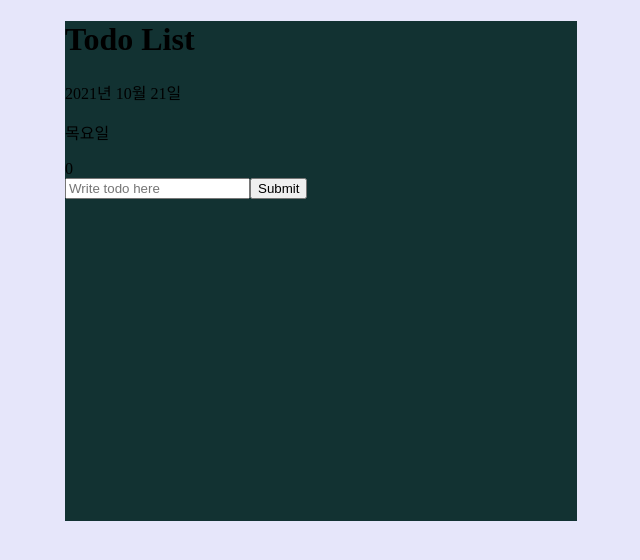
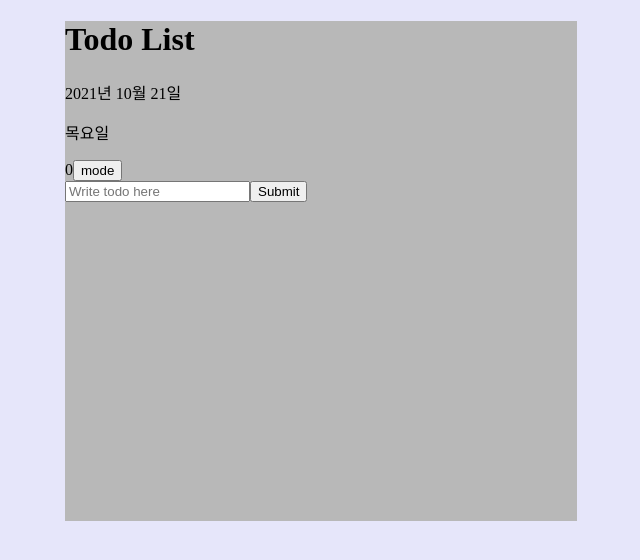
Before and after one commit to dkssyddico/react_redux_todo, a React (Create React App) app: page / in a window 1280 px wide. Shown: the top 560 px of the page, without its empty margins (319-959 px from the left). Built offline with nearby package versions, Linux system fonts and the light colour scheme.

Commit message:
making draft change theme mode

```diff
--- a/src/components/App.js
+++ b/src/components/App.js
@@ -1,19 +1,18 @@
-import React from 'react';
+import React, { useState } from 'react';
 import { ThemeProvider } from 'styled-components';
 import GlobalStyle from './GlobalStyle';
+import { lightTheme, darkTheme } from './theme';
 import TodoContainer from './TodoContainer';
 
 function App() {
-  const theme = {
-    colors: {
-      bgColor: '#123232',
-    },
-  };
+  const [themeMode, setThemeMode] = useState('light');
+  const theme = themeMode === 'light' ? lightTheme : darkTheme;
+  const toggleTheme = () => setThemeMode(themeMode === 'light' ? 'dark' : 'light');
   return (
     <>
       <ThemeProvider theme={theme}>
         <GlobalStyle />
-        <TodoContainer />
+        <TodoContainer toggleTheme={toggleTheme} />
       </ThemeProvider>
     </>
   );
--- a/src/components/TodoContainer.js
+++ b/src/components/TodoContainer.js
@@ -13,11 +13,11 @@ const Main = styled.main`
   background-color: ${(props) => props.theme.colors.bgColor};
 `;
 
-function TodoContainer({ todos }) {
+function TodoContainer({ todos, toggleTheme }) {
   const completeTodos = todos.filter((todo) => todo.complete === true);
   return (
     <Main>
-      <TodoHeader />
+      <TodoHeader toggleTheme={toggleTheme} />
       <AddTodoForm />
       {completeTodos.length > 0 && <CompletedTodos />}
       <TodoList />
--- a/src/components/TodoHeader.js
+++ b/src/components/TodoHeader.js
@@ -1,7 +1,7 @@
 import React from 'react';
 import { connect } from 'react-redux';
 
-function TodoHeader({ todos }) {
+function TodoHeader({ todos, toggleTheme }) {
   const incompleteTodos = todos.filter((todo) => todo.complete === false);
   const today = new Date();
   const dateString = today.toLocaleDateString('ko-KR', {
@@ -19,6 +19,7 @@ function TodoHeader({ todos }) {
       <p>{dateString}</p>
       <p>{day}</p>
       <span>{incompleteTodos.length}</span>
+      <button onClick={toggleTheme}>mode</button>
     </header>
   );
 }
--- /dev/null
+++ b/src/components/theme.js
@@ -0,0 +1,13 @@
+export const lightTheme = {
+  colors: {
+    titleColor: '#121212',
+    bgColor: '#b8b8b8',
+  },
+};
+
+export const darkTheme = {
+  colors: {
+    titleColor: '#b8b8b8',
+    bgColor: '#121212',
+  },
+};
```
